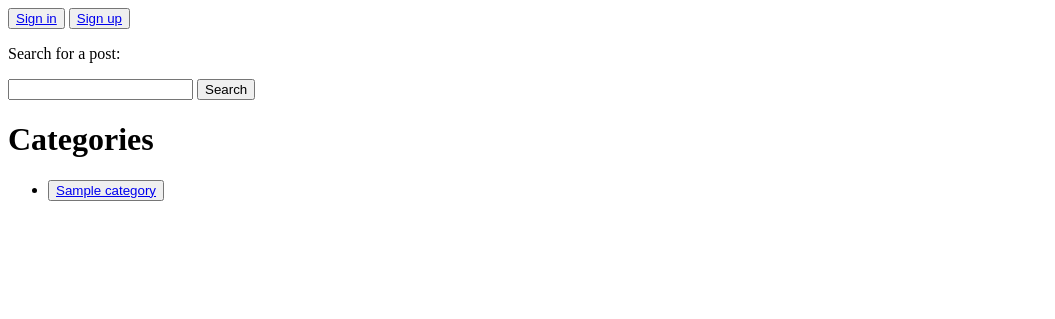
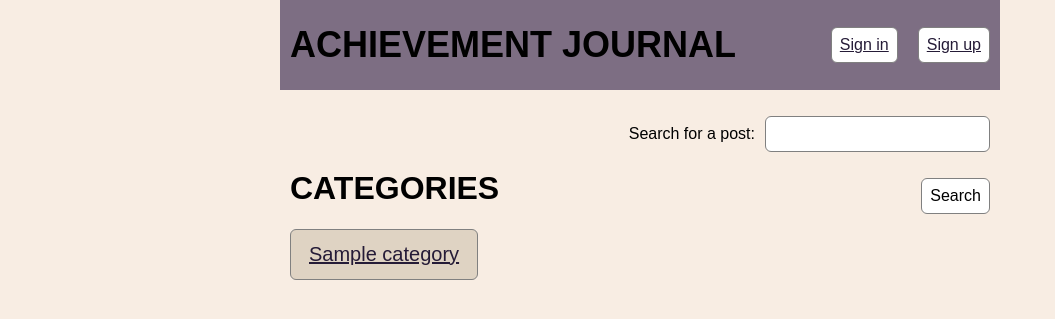
Before and after one commit to sohvip/tsoha-achievement-journal, a Flask app: template templates/index.html in a window 1280 px wide. Shown: the top 319 px of the page, without its empty margins (0-1055 px from the left). Run offline with Flask 2, Linux system fonts and the light colour scheme; the template is opened without the code that fills it: most values are stand-ins (such as "Sample title", 1, 10 or a date in 2020).

Commit message:
improved UI

```diff
--- a/posts.py
+++ b/posts.py
@@ -22,7 +22,7 @@ def show_posts(id):
     return db.session.execute(sql, {'category_id':id}).fetchall()
 
 def show_post(post_id):
-    sql = 'select p.id, p.title, p.content, p.sent_at, p.user_id, u.username from posts p, users u where p.id=:post_id'
+    sql = 'select p.id, p.title, p.content, p.sent_at, p.user_id, u.username from posts p, users u where p.id=:post_id and u.id=p.user_id'
     return db.session.execute(sql, {'post_id':post_id}).fetchone()
 
 def get_post(post_id):
--- a/routes.py
+++ b/routes.py
@@ -16,6 +16,12 @@ def index():
         token = request.form['csrf_token']
         if session["csrf_token"] != token:
             abort(403)
+        if len(category) < 3:
+            return render_template('category_error.html', message='Name must be atleast 3 characters long.')
+        if len(category) > 100:
+            return render_template('category_error.html', message='Name is too long.')
+        if len(set(category)) <= 1 and category[0] == ' ':
+            return render_template('category_error.html', message='Name cannot contain only spaces.')
         new_category(category)
         return redirect('/')
 
--- /dev/null
+++ b/static/main.css
@@ -0,0 +1,118 @@
+body {
+    margin: auto;
+    max-width: 45em;
+    font-family: Arial, Helvetica, sans-serif;
+    background-color: #F8EDE3;
+}
+
+button, input, textarea {
+    border-radius: 6px;
+    padding: 8px;
+    border: 1px solid grey;
+    margin: 10px;
+    font-size: 16px;
+    background-color: white;
+}
+
+p, h1, h2 {
+    margin-left: 10px;
+}
+
+a {
+    color: #251B37;
+}
+
+textarea {
+    font-family: Arial, Helvetica, sans-serif;
+}
+
+.category_button {
+    border-radius: 6px;
+    padding: 8px;
+    border: 0;
+    margin: 5px 10px 5px 10px;
+    font-size: 20px;
+    background-color: #DFD3C3;
+}
+
+.top_bar_container {
+    display: flex;
+    justify-content: flex-end;
+    align-items: center;
+    background-color: #7D6E83;
+}
+
+.title_item {
+    margin-right: auto;
+    font-size: 36px;
+    /*color: #DFD3C3;*/
+}
+
+.search {
+    display: flex;
+    justify-content: flex-end;
+    align-items: center;
+    float: right;
+}
+
+.search_button {
+    margin-left: auto;
+    float: right;
+    margin-top: 0;
+}
+
+.search_border {
+    border: 1px solid grey;
+    width: 350px;
+    margin-top: 10px;
+    margin-left: 10px;
+    background-color: white;
+}
+
+.categories_container {
+    display: flex;
+    align-items: center;
+    flex-wrap: wrap;
+}
+
+.categories_item {
+    border: 1px solid grey;
+    border-radius: 6px;
+    margin: 0 20px 30px 10px;
+    background-color: #DFD3C3;
+    display: flex;
+    flex-direction: column;
+    align-items: flex-start;
+}
+
+.delete_button {
+    border-radius: 4px;
+    padding: 2px;
+    border: 1px solid grey;
+    margin: 0 10px 10px 10px;
+    font-size: 12px;
+    background-color: #F8EDE3;
+}
+
+.top_bar_color {
+    background-color: #7D6E83;
+}
+
+.border {
+    border: 1px solid grey;
+    width: 350px;
+    margin-bottom: 10px;
+    margin-left: 10px;
+    background-color: white;
+}
+
+.border_2 {
+    border: 1px solid grey;
+    width: 350px;
+    margin-left: 10px;
+    background-color: white;
+}
+
+.categories {
+    margin-top: 80px;
+}
--- /dev/null
+++ b/templates/category_error.html
@@ -0,0 +1,3 @@
+<title>Error</title>
+<button><a href="/">Back</a></button>
+{{message}}
--- a/templates/comment.html
+++ b/templates/comment.html
@@ -3,7 +3,8 @@
 {% block content %}
 <h1>Comment</h1>
 <form action="/category/{{ id }}/{{ post_id }}/comment" method="POST">
-    <p>Comment:</p><input type="text" name="comment">
+    <textarea name="comment" rows="3" cols="40"></textarea>
+    <br>
     <input type="submit" value="Comment">
 </form>
 <button><a href="/category/{{ id }}/{{ post_id }}">Back</a></button>
--- a/templates/editpost.html
+++ b/templates/editpost.html
@@ -4,7 +4,7 @@
 <h1>Edit post</h1>
 <form action="/category/{{ id }}/{{ post_id }}/editpost" method="POST">
     <p>Title: {{ title }}</p>
-    <p>Content:</p><input type="text" name="content" value="{{ content }}">
+    <p>Content:<textarea name="content" rows="5" cols="40">{{ content }}</textarea></p>
     <input type="submit" value="Post">
     <input type="hidden" name="csrf_token" value="{{ session.csrf_token }}">
 </form>
--- a/templates/index.html
+++ b/templates/index.html
@@ -1,23 +1,24 @@
 {% extends 'layout.html' %}
 {% block title %}Categories{% endblock %}
 {% block content %}
-<h1>Categories</h1>
-<ul>
-    {% for category in categories %}
-    <li>
-        <button><a href="/category/{{ category['id'] }}">{{ category['category'] }}</a></button>
-        {% if session.role == 1 %}
-        <button><a href="/category/{{ category['id'] }}/delete">Delete</a></button>
-        {% endif %}
-    </li>
-    {% endfor %}
-</ul>
 {% if session.role == 1 %}
-<h5>Create a new category</h5>
+<h2>Create a new category</h2>
 <form action="/" method="post">
-    <p>Name:<input type="text" name="category"></p>
+    <p>Name:</p><input type="text" name="category">
     <input type="submit" value="Create">
     <input type="hidden" name="csrf_token" value="{{ session.csrf_token }}">
 </form>
 {% endif %}
+<h1 class="categories">CATEGORIES</h1>
+<div class="categories_container">
+    {% for category in categories %}
+    <div class="categories_item">
+        <button class="category_button"><a href="/category/{{ category['id'] }}">{{ category['category'] }}</a></button>
+        {% if session.role == 1 %}
+        <br>
+        <button class="delete_button"><a href="/category/{{ category['id'] }}/delete">Delete</a></button>
+        {% endif %}
+    </div>
+    {% endfor %}
+</div>
 {% endblock %}
--- a/templates/layout.html
+++ b/templates/layout.html
@@ -1,9 +1,13 @@
 <!DOCTYPE html>
 <html>
     <head>
+        <link rel="stylesheet" href="/static/main.css">
+        <meta name="viewport" content="width=device-width, initial-scale=1">
         <title>Achievement Journal - {% block title %}{% endblock %}</title>
     </head>
     <body>
+        <div class="top_bar_container">
+            <h1 class="title_item">ACHIEVEMENT JOURNAL</h1>
             {% if session.username %}
             <p>Signed in as {{ session.username }}</p>
             <button><a href="/signout">Sign out</a></button>
@@ -11,10 +15,13 @@
             <button><a href="/signin">Sign in</a></button>
             <button><a href="/signup">Sign up</a></button>
             {% endif %}
+        </div>
+        <div class="search">
             <form action="/search" method="POST">
-            <p>Search for a post:</p><input type="text" name="search">
-            <input type="submit" value="Search">
+                <p>Search for a post:<input type="text" name="search"></p>
+                <input class="search_button" type="submit" value="Search">
             </form>
+        </div>
         {% block content %}{% endblock %}
     </body>
 </html>
--- a/templates/newpost.html
+++ b/templates/newpost.html
@@ -4,7 +4,8 @@
 <h1>Create a post</h1>
 <form action="/category/{{ id }}/newpost" method="POST">
     <p>Title:</p><input type="text" name="title">
-    <p>Content:</p><input type="text" name="content">
+    <p>Content:</p><textarea name="content" rows="5" cols="40"></textarea>
+    <br>
     <input type="submit" value="Post">
     <input type="hidden" name="csrf_token" value="{{ session.csrf_token }}">
 </form>
--- a/templates/signin.html
+++ b/templates/signin.html
@@ -1,10 +1,12 @@
 <!DOCTYPE html>
 <html>
     <head>
+        <link rel="stylesheet" href="/static/main.css">
+        <meta name="viewport" content="width=device-width, initial-scale=1">
         <title>Achievement Journal - Sign In</title>
     </head>
     <body>
-        <h1>Sign In</h1>
+        <h1 class="top_bar_color">Sign In</h1>
         <form action="/signin" method="post">
             <p>Username:<input type="text" name="username"></p>
             <p>Password:<input type="password" name="password"></p>
--- a/templates/signup.html
+++ b/templates/signup.html
@@ -1,10 +1,12 @@
 <!DOCTYPE html>
 <html>
     <head>
+        <link rel="stylesheet" href="/static/main.css">
+        <meta name="viewport" content="width=device-width, initial-scale=1">
         <title>Achievement Journal - Sign Up</title>
     </head>
     <body>
-        <h1>Sign Up</h1>
+        <h1 class="top_bar_color">Sign Up</h1>
         <form action="/signup" method="POST">
             <p>Username:</p><input type="text" name="username">
             <p>Password:</p><input type="password" name="password">
```
Also changed, not shown: templates/all_comments.html (+5 -3 lines), templates/category.html (+9 -5 lines), templates/post.html (+19 -10 lines), templates/search.html (+8 -6 lines). Lines whose indentation alone changed are shown as unchanged.
